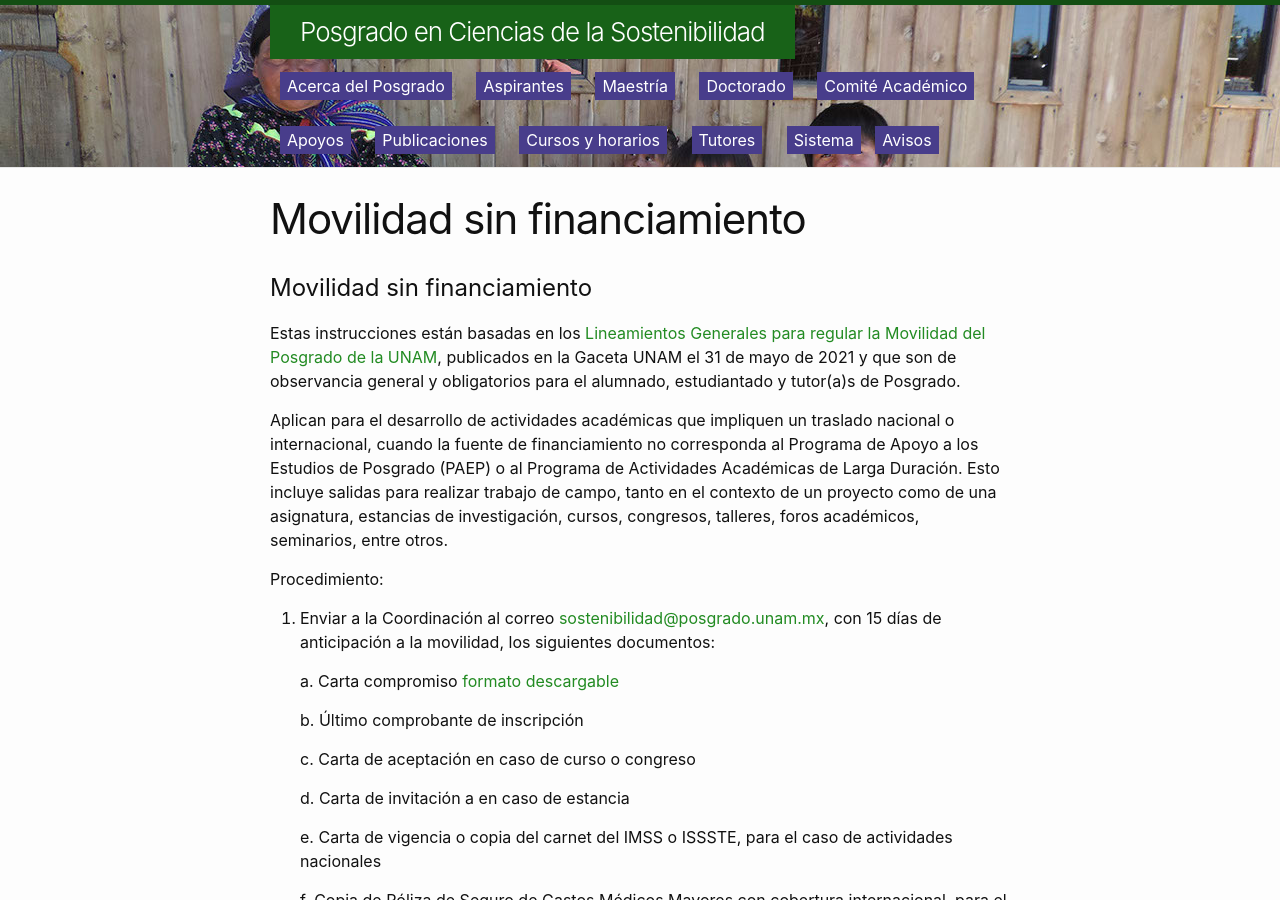
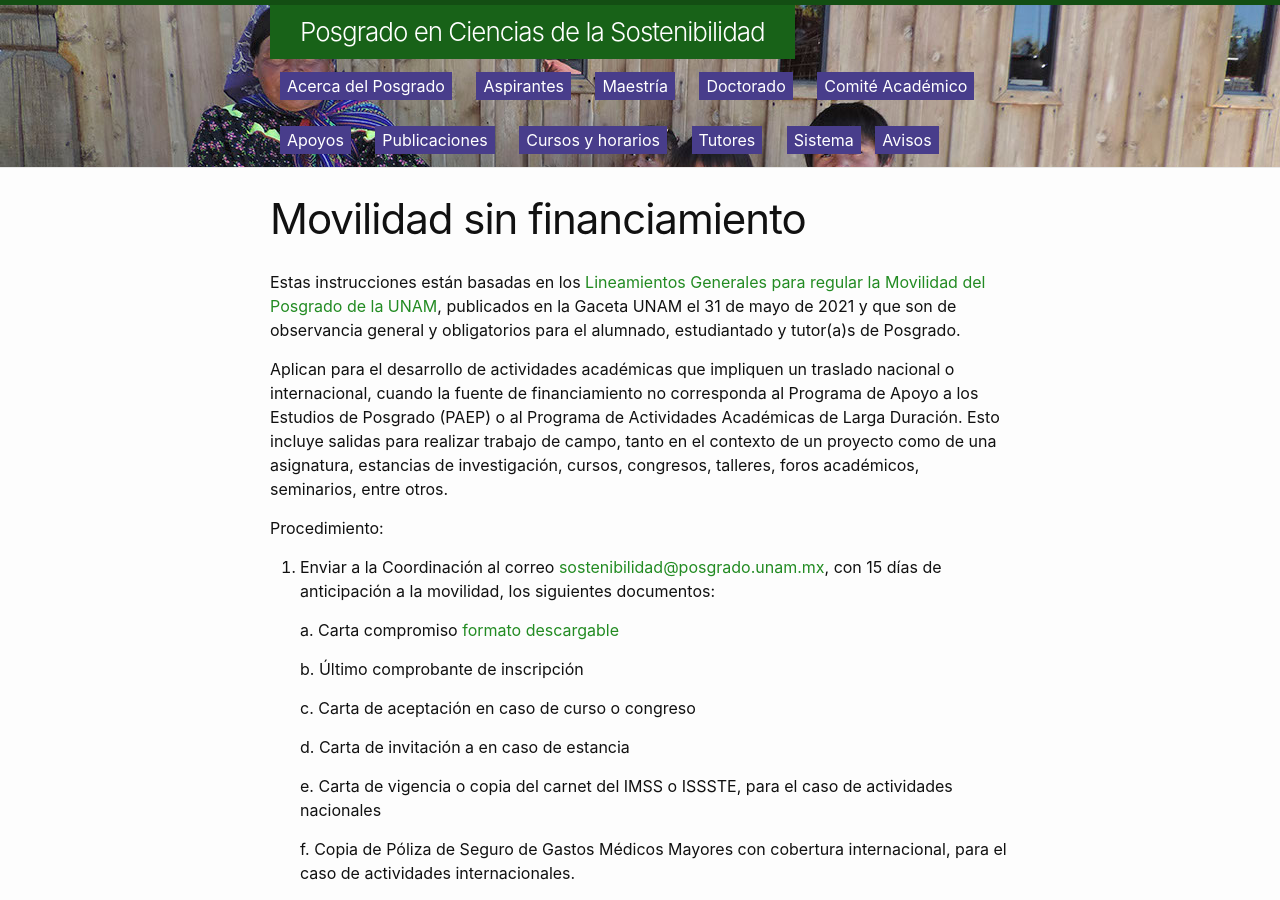
Before and after one commit to pcs-unam/pcs-unam.github.io, a Jekyll site: the page built from movilidad/sin_financiamiento.md, in a window 1280 px wide and 900 px high. Built offline with Jekyll 4.4.1, drawn with Linux system fonts in a browser that asks for light colours.

Commit message:
Se eliminó título repetido

```diff
--- a/movilidad/sin_financiamiento.md
+++ b/movilidad/sin_financiamiento.md
@@ -5,7 +5,6 @@ permalink: /movilidad/sin-financiamiento/
 pleca: /assets/plecas/p04.jpg
 ---
 
-# Movilidad sin financiamiento
 
 Estas instrucciones están basadas en los
 [Lineamientos Generales para regular la Movilidad del Posgrado de la UNAM](https://www.posgrado.unam.mx/nosotros/lineamientos-movilidad-posgrado.pdf),
```
